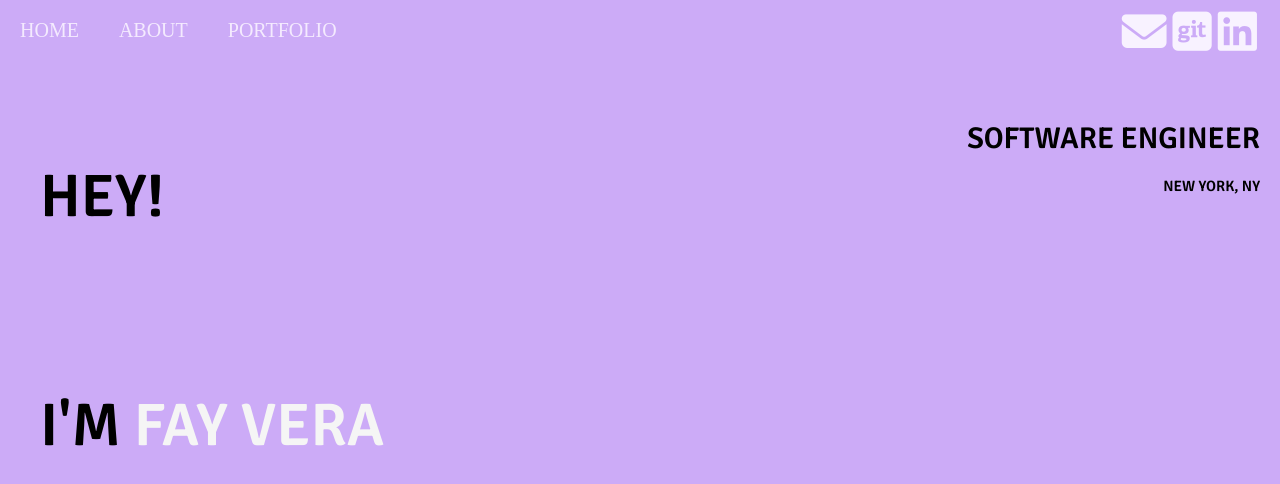
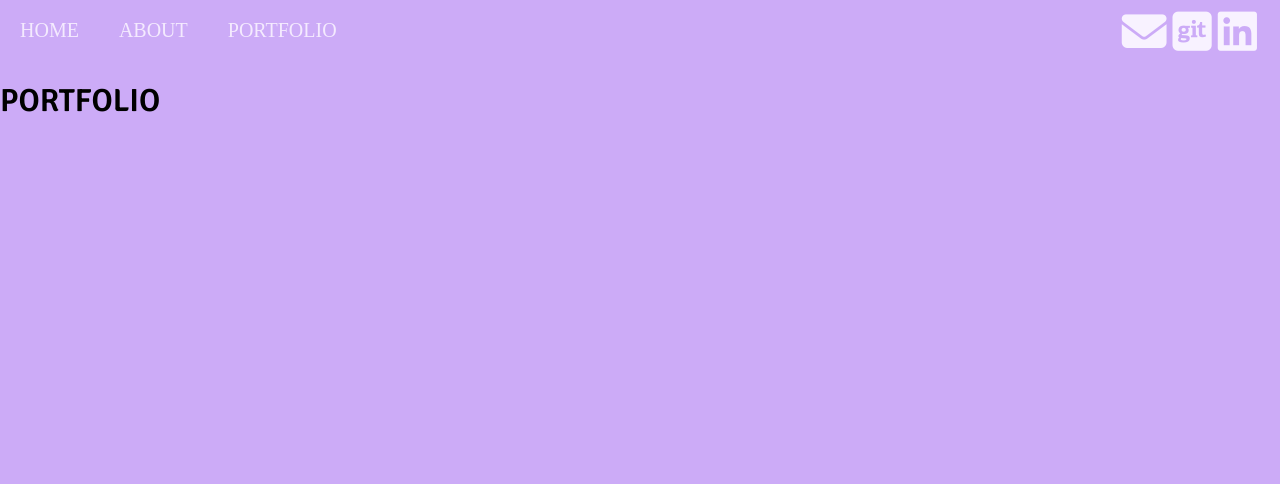
Before and after one commit to fayvera/Mock-website, a React (Create React App) app: page /portfolio in a window 1280 px wide. Shown: the top 484 px of the page. Built offline with nearby package versions, Linux system fonts and the light colour scheme.

Commit message:
resolves exact path for home page

```diff
--- a/src/App.js
+++ b/src/App.js
@@ -13,7 +13,7 @@ class App extends React.Component{
     <div className="App">
       <Navbar/>
       <Switch>
-          <Route path='/' component={Home}/>
+          <Route exact path='/' component={Home}/>
           <Route path='/about' component={About}/>
           <Route path='/portfolio' component={Portfolio}/>
       </Switch>
```
